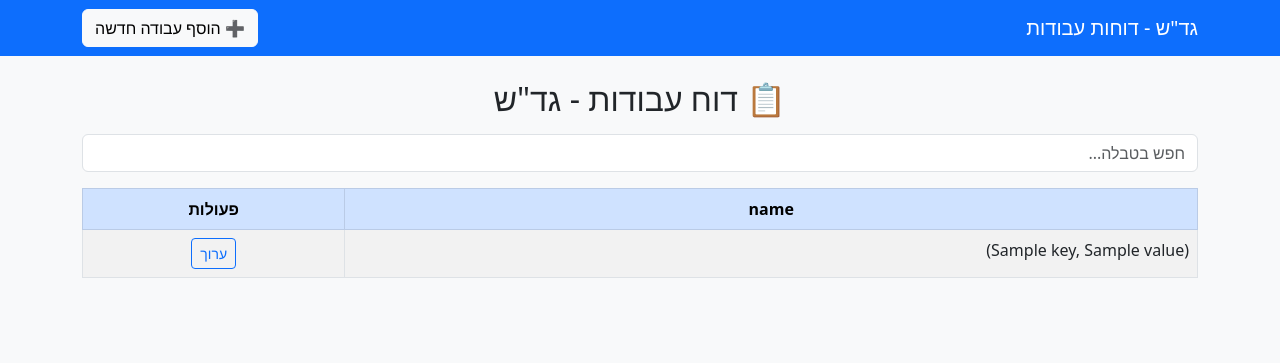
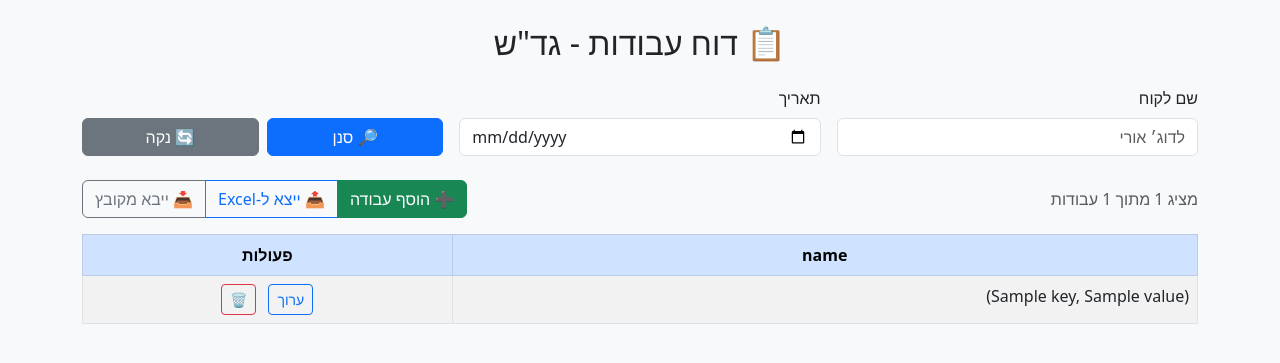
Before and after one commit to amitginz/gadash_bot, a Flask app: template templates/index.html in a window 1280 px wide. Shown: the top 363 px of the page. Run offline with Flask 3, Linux system fonts and the light colour scheme; the template is opened without the code that fills it: most values are stand-ins (such as "Sample title", 1, 10 or a date in 2020).

Commit message:
update web ui with import and export

```diff
--- a/templates/edit.html
+++ b/templates/edit.html
@@ -18,6 +18,7 @@
         <div class="text-center">
             <button type="submit" class="btn btn-primary">שמור</button>
             <a href="/" class="btn btn-secondary">ביטול</a>
+            <a href="/delete/{{ row_id }}" class="btn btn-danger ms-2">🗑️ מחק</a>
         </div>
     </form>
 </div>
--- a/templates/index.html
+++ b/templates/index.html
@@ -1,24 +1,40 @@
 <!DOCTYPE html>
 <html lang="he" dir="rtl">
 <head>
-    <meta charset="UTF-8" />
+    <meta charset="UTF-8">
     <title>דוח עבודות גד"ש</title>
-    <link href="https://cdn.jsdelivr.net/npm/bootstrap@5.3.0/dist/css/bootstrap.rtl.min.css" rel="stylesheet" />
+    <link href="https://cdn.jsdelivr.net/npm/bootstrap@5.3.0/dist/css/bootstrap.rtl.min.css" rel="stylesheet">
 </head>
 <body class="bg-light">
+<div class="container mt-4">
+    <h2 class="mb-4 text-center">📋 דוח עבודות - גד"ש</h2>
 
-<nav class="navbar navbar-expand-lg navbar-dark bg-primary mb-4">
-  <div class="container">
-    <a class="navbar-brand" href="#">גד"ש - דוחות עבודות</a>
-    <button class="btn btn-light" onclick="location.href='/add'">➕ הוסף עבודה חדשה</button>
-  </div>
-</nav>
+    <form method="get" class="row g-3 mb-4">
+        <div class="col-md-4">
+            <label class="form-label">שם לקוח</label>
+            <input type="text" name="client" class="form-control" placeholder="לדוג׳ אורי" value="{{ request.args.get('client', '') }}">
+        </div>
+        <div class="col-md-4">
+            <label class="form-label">תאריך</label>
+            <input type="date" name="date" class="form-control" value="{{ request.args.get('date', '') }}">
+        </div>
+        <div class="col-md-4 d-flex align-items-end gap-2">
+            <button type="submit" class="btn btn-primary w-50">🔎 סנן</button>
+            <a href="/" class="btn btn-secondary w-50">🔄 נקה</a>
+        </div>
+    </form>
 
-<div class="container">
-    <h2 class="mb-3 text-center">📋 דוח עבודות - גד"ש</h2>
-
-    <div class="mb-3">
-      <input id="searchInput" type="text" class="form-control" placeholder="חפש בטבלה..." />
+    <div class="d-flex justify-content-between align-items-center mb-3">
+        <div>
+            {% if total_count is defined %}
+            <span class="text-muted">מציג {{ records|length }} מתוך {{ total_count }} עבודות</span>
+            {% endif %}
+        </div>
+        <div class="btn-group">
+            <a href="/add" class="btn btn-success">➕ הוסף עבודה</a>
+            <a href="/export" class="btn btn-outline-primary">📤 ייצא ל-Excel</a>
+            <a href="/import" class="btn btn-outline-secondary">📥 ייבא מקובץ</a>
+        </div>
     </div>
 
     {% if records %}
@@ -40,6 +56,7 @@
                     {% endfor %}
                     <td class="text-center">
                         <a href="/edit/{{ loop.index0 }}" class="btn btn-sm btn-outline-primary">ערוך</a>
+                        <a href="/delete/{{ loop.index0 }}" class="btn btn-sm btn-outline-danger ms-2">🗑️</a>
                     </td>
                 </tr>
                 {% endfor %}
@@ -50,18 +67,5 @@
     <p class="text-center">אין נתונים להצגה.</p>
     {% endif %}
 </div>
-
-<script>
-  const searchInput = document.getElementById('searchInput');
-  searchInput.addEventListener('keyup', function () {
-    const filter = this.value.toLowerCase();
-    const rows = document.querySelectorAll('tbody tr');
-    rows.forEach(row => {
-      const text = row.textContent.toLowerCase();
-      row.style.display = text.includes(filter) ? '' : 'none';
-    });
-  });
-</script>
-
 </body>
 </html>
```
Also changed, not shown: templates/add.html (+12 -8 lines), templates/import.html (added, +24 -0 lines).
